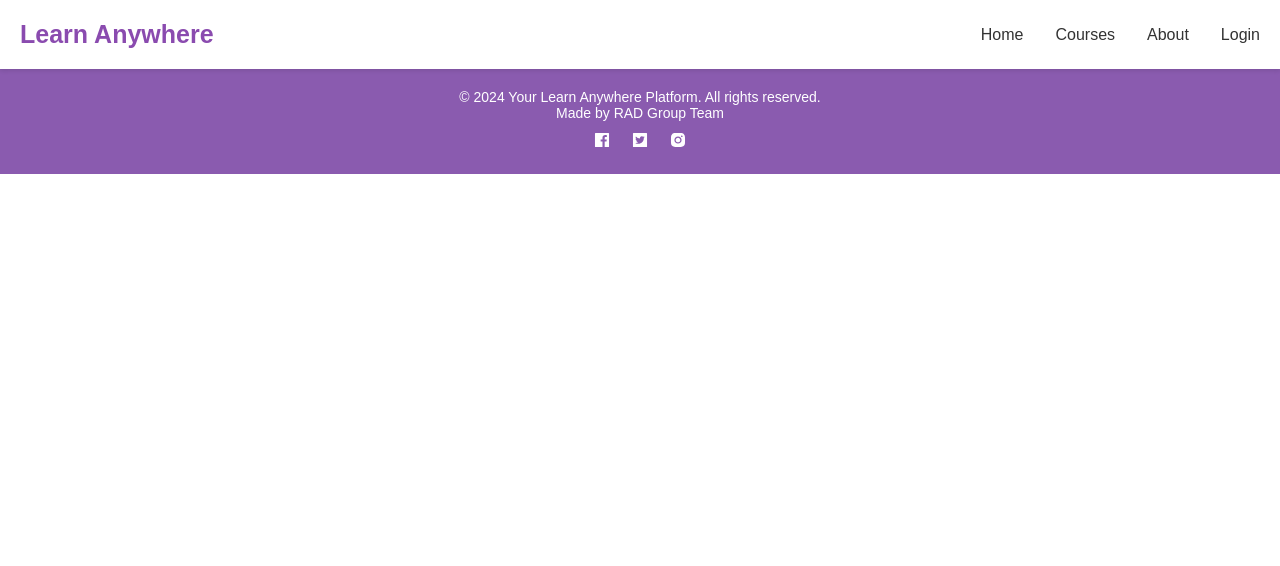
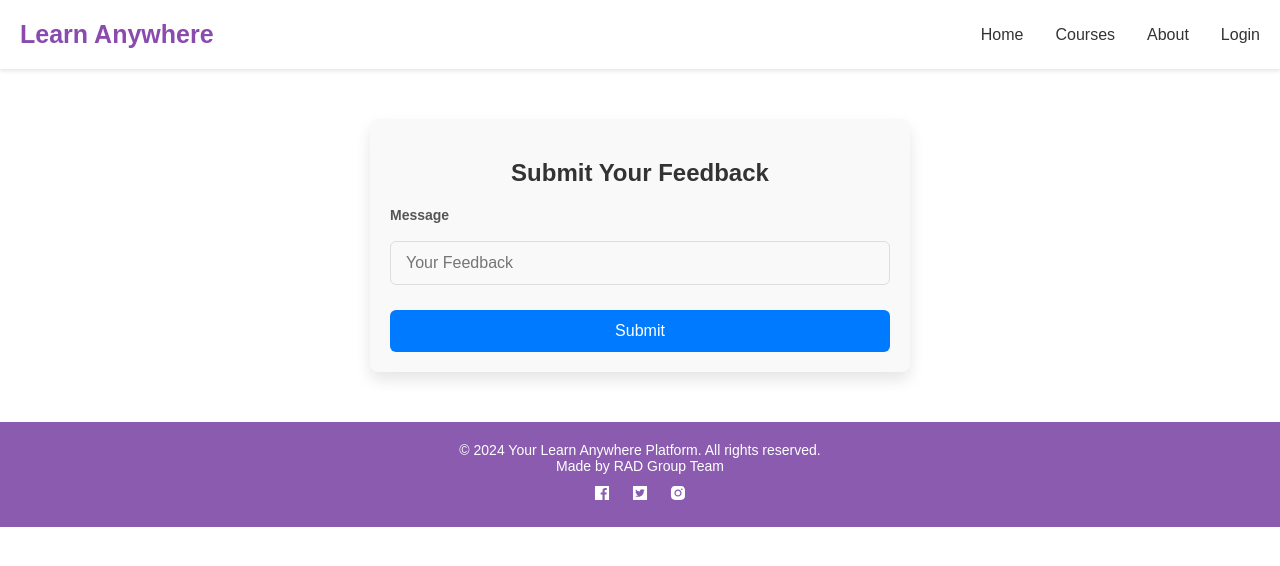
Before and after one commit to SadheeyaM/RAD-PROJECT, a React (Vite) app in the folder frontend/: page /review/1 in a window 1280 px wide. Shown: the top 566 px of the page. Built offline with nearby package versions, Linux system fonts and the light colour scheme; no server answers.

Commit message:
added review

```diff
--- a/frontend/src/App.jsx
+++ b/frontend/src/App.jsx
@@ -26,6 +26,7 @@ import PaymentSuccess from "./pages/paymentsuccess/PaymentSuccess";
 import PaymentPage from "./pages/payment/payment";
 import AdminRequests from "./admin/Requests/AdminRequests";
 import RequestCourse from "./pages/requests/requestCourses";
+import Review from "./pages/review/review"
 
 const App = () => {
   const { isAuth, user, loading } = UserData();
@@ -104,6 +105,7 @@ const App = () => {
               element={isAuth ? <RequestCourse/> : <Login />}
             />
             <Route path="/payment/:courseId" element={<PaymentPage/>}/>
+            <Route path="/review/:courseId" element={<Review/>}/>
           </Routes>
           <Footer/>
         </BrowserRouter>
--- a/frontend/src/pages/coursestudy/CourseStudy.jsx
+++ b/frontend/src/pages/coursestudy/CourseStudy.jsx
@@ -39,6 +39,10 @@ const CourseStudy = ({ user }) => {
               <Link to={`/lectures/${course._id}`} className="course-link">
                 <b>Lectures</b>
               </Link>
+              <p></p>
+              <Link to={`/review/${course._id}`} className="course-link">
+                <b>Review</b>
+              </Link>
             </div>
           </div>
 
--- /dev/null
+++ b/frontend/src/pages/review/review.css
@@ -0,0 +1,112 @@
+/* Container for the entire review form */
+.feedback-container {
+    max-width: 500px;
+    margin: 50px auto;
+    padding: 20px;
+    background-color: #f9f9f9;
+    box-shadow: 0px 8px 15px rgba(0, 0, 0, 0.1);
+    border-radius: 8px;
+    font-family: 'Arial', sans-serif;
+}
+
+/* Title for the review page */
+.feedback-container h2 {
+    text-align: center;
+    margin-bottom: 20px;
+    color: #333;
+    font-size: 24px;
+}
+
+/* Style each input field */
+.feedback-container input[type="text"] {
+    width: 100%;
+    padding: 12px 15px;
+    margin: 10px 0;
+    border: 1px solid #ddd;
+    border-radius: 6px;
+    font-size: 16px;
+    box-sizing: border-box;
+    transition: border-color 0.3s ease;
+}
+
+/* Input fields on focus */
+.feedback-container input[type="text"]:focus {
+    border-color: #007bff;
+    outline: none;
+}
+
+/* Style for the form labels */
+.feedback-container label {
+    font-size: 14px;
+    color: #555;
+}
+
+/* Buttons for the review form */
+.feedback-container button {
+    width: 100%;
+    padding: 12px 15px;
+    background-color: #007bff;
+    color: #fff;
+    border: none;
+    border-radius: 6px;
+    font-size: 16px;
+    cursor: pointer;
+    transition: background-color 0.3s ease;
+    margin-top: 15px;
+}
+
+/* Button hover effect */
+.feedback-container button:hover {
+    background-color: #0056b3;
+}
+
+/* Style for delete button */
+.feedback-container .delete-button {
+    background-color: #dc3545;
+}
+
+.feedback-container .delete-button:hover {
+    background-color: #c82333;
+}
+
+/* Status message after submitting feedback */
+.feedback-container p {
+    text-align: center;
+    margin-top: 15px;
+    font-size: 16px;
+    color: #28a745; /* For success */
+}
+
+/* Style for error message */
+.feedback-container .error {
+    color: #dc3545;
+}
+
+/* Go to Course button */
+.feedback-container .go-to-course-button {
+    margin-top: 20px;
+    background-color: #28a745;
+}
+
+.feedback-container .go-to-course-button:hover {
+    background-color: #218838;
+}
+
+/* Style for existing review section */
+.existing-review {
+    padding: 15px;
+    margin-bottom: 20px;
+    background-color: #fff;
+    border: 1px solid #ddd;
+    border-radius: 6px;
+}
+
+.existing-review h3 {
+    margin-bottom: 10px;
+    color: #333;
+}
+
+.existing-review p {
+    margin: 0;
+    color: #555;
+}
--- /dev/null
+++ b/frontend/src/pages/review/review.jsx
@@ -0,0 +1,165 @@
+import React, { useState, useEffect } from 'react';
+import { useParams, useNavigate } from 'react-router-dom';
+import axios from 'axios';
+import './review.css';
+import { server } from "../../main";
+import toast from "react-hot-toast";
+import { UserData } from "../../context/UserContext";
+
+const FeedbackPage = () => {
+    const { courseId } = useParams(); // Retrieve courseId from params
+    const navigate = useNavigate();
+    const { user } = UserData(); // Assuming you have user info in context
+    const [feedback, setFeedback] = useState('');
+    const [feedbackStatus, setFeedbackStatus] = useState('');
+    const [existingReview, setExistingReview] = useState(null); // Track if a review exists
+    const [isLoading, setIsLoading] = useState(true); // Track loading state
+
+    // Fetch existing feedback when the page loads
+    useEffect(() => {
+        const fetchFeedback = async () => {
+            try {
+                const { data } = await axios.get(`${server}/api/review/getReview/${courseId}`, {
+                    headers: {
+                        token: localStorage.getItem("token"),
+                    }
+                });
+
+                if (data.review) {
+                    setExistingReview(data.review);
+                    setFeedback(data.review.feedback); // Pre-fill feedback for editing
+                }
+            } catch (error) {
+                console.error("Error fetching review:", error);
+            } finally {
+                setIsLoading(false); // Stop loading after request
+            }
+        };
+
+        fetchFeedback();
+    }, [courseId]);
+
+    const handleFeedback = async () => {
+        try {
+            const response = await axios.post(
+                `${server}/api/review/new/${courseId}`,
+                { msg: feedback },
+                {
+                    headers: {
+                        token: localStorage.getItem("token"),
+                    },
+                }
+            );
+            setFeedbackStatus(response.data.message);
+            setExistingReview(response.data.review); // Update with the new review
+        } catch (error) {
+            setFeedbackStatus('Feedback failed. Please try again.');
+        }
+    };
+
+    const updateHandler = async () => {
+        try {
+          console.log('Updating review:', existingReview._id, feedback); // Add this line to log the update request
+          const { data } = await axios.put(
+            `${server}/api/review/updateReview/${existingReview._id}`,
+            { feedback: feedback },
+            {
+              headers: {
+                token: localStorage.getItem("token"),
+              }
+            }
+          );
+          console.log('Update response:', data); // Add this line to log the response
+          toast.success(data.message);
+          setFeedbackStatus('Review updated successfully');
+        } catch (error) {
+          console.error('Error updating review:', error); // Add this line to log the error
+          toast.error("Failed to update review");
+        }
+      };
+
+    const deleteHandler = async () => {
+        if (window.confirm("Are you sure you want to delete this review?")) {
+            try {
+                const { data } = await axios.delete(
+                    `${server}/api/review/deleteReview/${existingReview._id}`,
+                    {
+                        headers: {
+                            token: localStorage.getItem("token"),
+                        }
+                    }
+                );
+                toast.success(data.message);
+                setExistingReview(null); // Clear existing review state
+                setFeedback(''); // Clear feedback input
+                setFeedbackStatus('Review deleted successfully');
+            } catch (error) {
+                toast.error("Failed to delete review");
+            }
+        }
+    };
+
+    const handleGoToCourse = () => {
+        navigate(`/course/study/${courseId}`);
+    };
+
+    // Render a loading indicator while fetching existing feedback
+    if (isLoading) {
+        return <div>Loading...</div>;
+    }
+
+    return (
+        <div className="feedback-container">
+            <h2>{existingReview ? "Edit Your Feedback" : "Submit Your Feedback"}</h2>
+
+            {existingReview && (
+                <div className="existing-review">
+                    <h3>Your Review:</h3>
+                    <p>{existingReview.feedback}</p> {/* Display the existing review */}
+                </div>
+            )}
+
+            <form onSubmit={(e) => e.preventDefault()}>
+                <div className="form-group">
+                    <label>Message</label>
+                    <input
+                        type="text"
+                        className="form-control"
+                        value={feedback} // Use feedback state correctly
+                        onChange={(e) => setFeedback(e.target.value)}
+                        placeholder="Your Feedback"
+                        required
+                    />
+                </div>
+
+                {existingReview ? (
+                    <>
+                        <button
+                            type="button"
+                            className="btn"
+                            onClick={updateHandler}
+                        >
+                            Update Review
+                        </button>
+                        <button
+                            type="button"
+                            className="btn delete-button"
+                            onClick={deleteHandler}
+                        >
+                            Delete Review
+                        </button>
+                    </>
+                ) : (
+                    <button type="submit" className="btn" onClick={handleFeedback}>Submit</button>
+                )}
+            </form>
+
+            {feedbackStatus && <p>{feedbackStatus}</p>}
+            {feedbackStatus && feedbackStatus.toLowerCase().includes("successful") && (
+                <button className="btn go-to-course-button" onClick={handleGoToCourse}>Go to Course</button>
+            )}
+        </div>
+    );
+};
+
+export default FeedbackPage;
```
